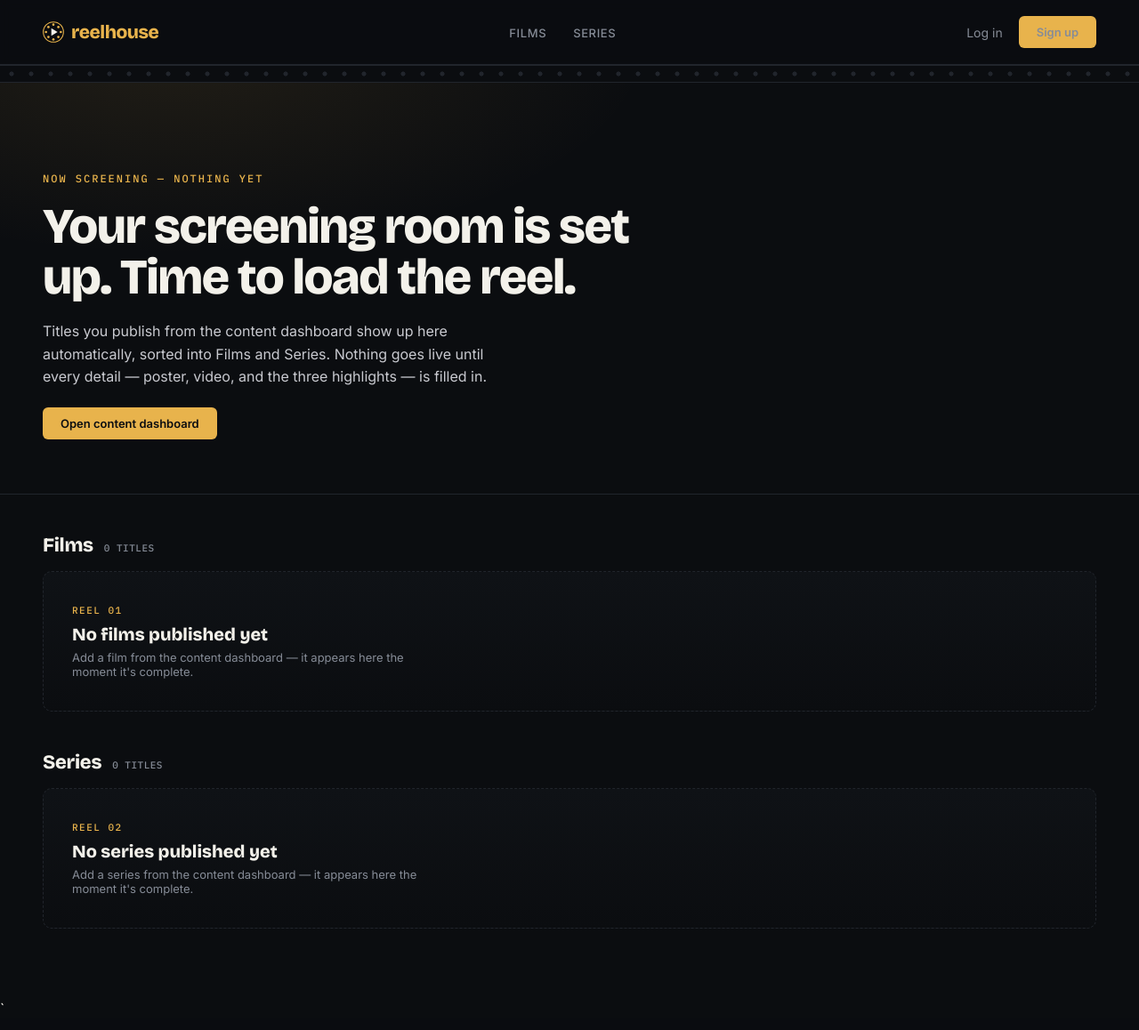
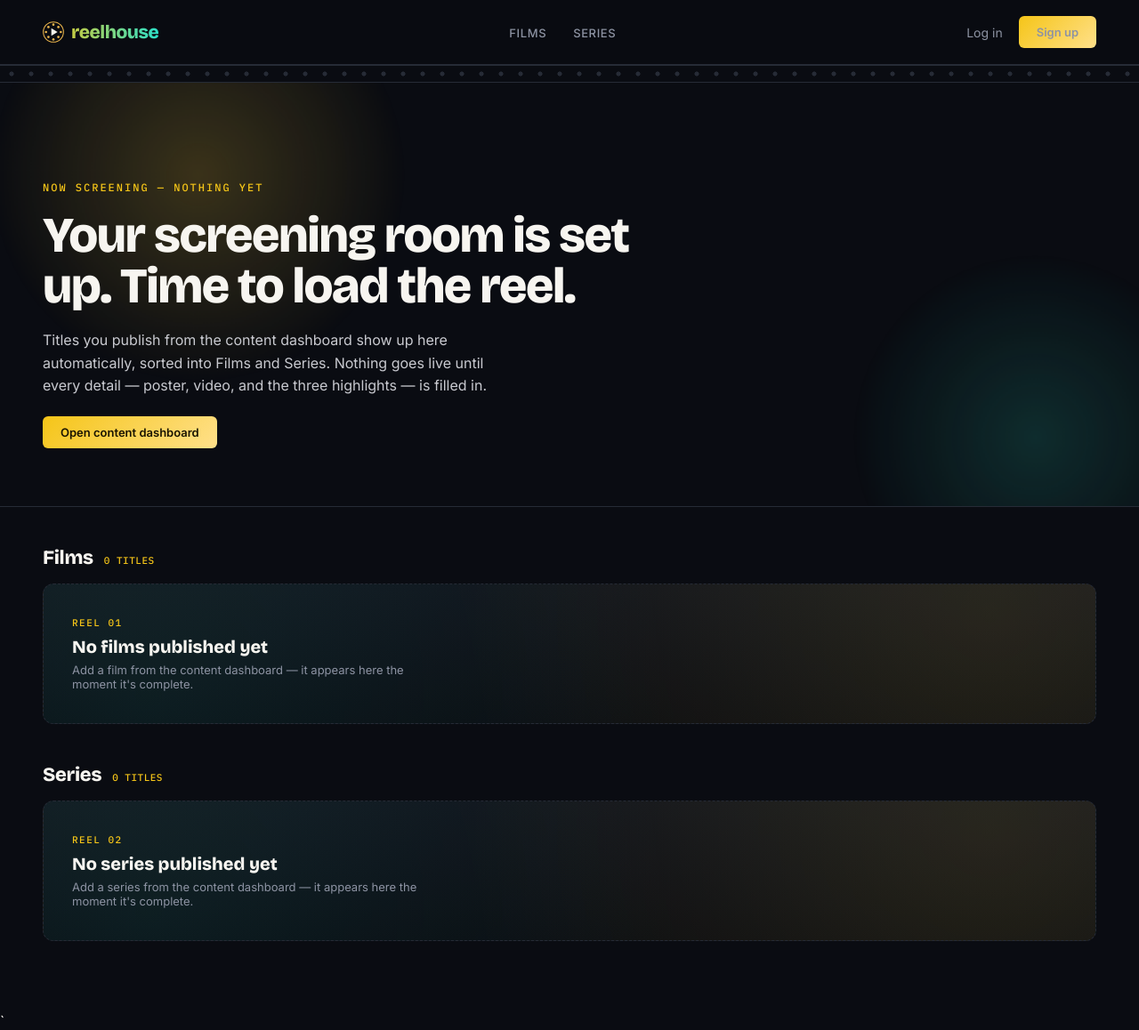
Before and after one commit to abandal942-cmd/reelhouse, a Flask app: page / in a window 1280 px wide. Shown: the whole page at 89% size. Before the commit the page ends 1131 px from the top, so only its background shows below. Run offline with Flask 3, Linux system fonts and the light colour scheme.

Commit message:
Switch to yellow accent, portrait poster cards

```diff
--- a/static/css/style.css
+++ b/static/css/style.css
@@ -1,17 +1,15 @@
 @import url('https://fonts.googleapis.com/css2?family=Bricolage+Grotesque:wght@400;600;800&family=Inter:wght@400;500;600&family=IBM+Plex+Mono:wght@500&display=swap');
 
 :root{
-  --bg: #0B0D10;
-  --bg-raised: #0F1216;
-  --card: #14171C;
-  --card-hover: #1B1F26;
-  --ink: #F3F1EA;
-  --muted: #868C97;
-  --gold: #E8B34C;
-  --gold-dim: #B98C39;
-  --teal: #1F6F63;
-  --line: #21252C;
-  --danger: #E06B5C;
+  --bg: #0A0C12;
+  --bg-raised: #11141C;
+  --card: #171B25;
+  --ink: #F7F5F0;
+  --muted: #8D93A3;
+  --accent: #F5C518;
+  --accent2: #2DE0C8;
+  --line: #262B36;
+  --danger: #FF6A6A;
 }
 
 *{box-sizing:border-box; margin:0; padding:0;}
@@ -22,9 +20,14 @@ body{
   -webkit-font-smoothing:antialiased;
 }
 a{color:inherit; text-decoration:none;}
-:focus-visible{outline:2px solid var(--gold); outline-offset:2px;}
+:focus-visible{outline:2px solid var(--accent); outline-offset:2px;}
 
-/* ---------- sprocket / film-strip motif ---------- */
+@keyframes fadeUp{ from{opacity:0; transform:translateY(10px);} to{opacity:1; transform:translateY(0);} }
+@keyframes drift{ 0%{transform:translate(0,0);} 50%{transform:translate(24px,-18px);} 100%{transform:translate(0,0);} }
+@keyframes shine{ 0%{transform:translateX(-120%) skewX(-20deg);} 100%{transform:translateX(220%) skewX(-20deg);} }
+@keyframes pulseGlow{ 0%,100%{opacity:0.5;} 50%{opacity:1;} }
+@keyframes popIn{ from{opacity:0; transform:scale(0.6);} to{opacity:1; transform:scale(1);} }
+
 .sprocket-rule{
   height:20px;
   background-image: radial-gradient(circle, var(--line) 2.5px, transparent 2.6px);
@@ -40,22 +43,16 @@ nav{
   position:sticky; top:0; z-index:50;
   display:flex; align-items:center; justify-content:space-between;
   padding:18px 48px;
-  background:rgba(11,13,16,0.94);
+  background:rgba(10,12,18,0.94);
   backdrop-filter:blur(6px);
   border-bottom:1px solid var(--line);
 }
 .logo{
   font-family:'Bricolage Grotesque', sans-serif;
   font-weight:800; font-size:21px; letter-spacing:-0.5px;
-  color:var(--gold);
+  background:linear-gradient(90deg, var(--accent), var(--accent2));
+  -webkit-background-clip:text; background-clip:text; color:transparent;
   display:flex; align-items:center; gap:8px;
-}
-.logo::before{
-  content:"";
-  width:9px; height:9px; border-radius:50%;
-  background:var(--gold);
-  box-shadow: -14px 0 0 var(--gold-dim), 14px 0 0 var(--gold-dim);
-  display:none;
 }
 .navlinks{display:flex; gap:30px; list-style:none;}
 .navlinks a{font-size:13px; color:var(--muted); transition:color .2s; text-transform:uppercase; letter-spacing:0.6px; font-weight:500;}
@@ -65,118 +62,137 @@ nav{
 .navright a:hover{color:var(--ink);}
 .btn{
   border:none; border-radius:6px; padding:10px 20px;
-  font-size:13px; font-weight:600; cursor:pointer;
+  font-size:13px; font-weight:700; cursor:pointer;
   font-family:'Inter', sans-serif;
-  transition:transform .15s ease, opacity .15s ease;
+  transition:transform .15s ease, box-shadow .2s ease;
 }
 .btn:hover{transform:translateY(-1px);}
-.btn-gold{background:var(--gold); color:#0B0D10;}
-.btn-gold:hover{opacity:0.92;}
+.btn-gold{background:linear-gradient(135deg, var(--accent), #FFE08A); color:#191400;}
+.btn-gold:hover{box-shadow:0 8px 24px rgba(255,210,63,0.4);}
 .btn-ghost{background:rgba(255,255,255,0.08); color:var(--ink); border:1px solid var(--line);}
 
 /* ---------- FLASH ---------- */
 .flash{padding:12px 48px; font-size:13px; letter-spacing:0.2px;}
-.flash.success{background:rgba(31,111,99,0.22); color:#7fd9c4;}
-.flash.error{background:rgba(224,107,92,0.16); color:#f0a99c;}
+.flash.success{background:rgba(45,224,200,0.16); color:var(--accent2);}
+.flash.error{background:rgba(255,106,106,0.14); color:#ff9d9d;}
 
 /* ---------- SECTION LABELS ---------- */
-.section-label{
-  padding:0 48px; margin:44px 0 16px;
-  display:flex; align-items:baseline; gap:12px;
-}
-.section-label h2{
-  font-family:'Bricolage Grotesque', sans-serif; font-weight:800; font-size:22px; letter-spacing:-0.3px;
-}
-.section-label .count{
-  font-family:'IBM Plex Mono', monospace; font-size:11px; color:var(--muted); letter-spacing:0.5px;
-}
+.section-label{padding:0 48px; margin:44px 0 16px; display:flex; align-items:baseline; gap:12px;}
+.section-label h2{font-family:'Bricolage Grotesque', sans-serif; font-weight:800; font-size:22px; letter-spacing:-0.3px;}
+.section-label .count{font-family:'IBM Plex Mono', monospace; font-size:11px; color:var(--accent); letter-spacing:0.5px;}
 
 /* ---------- ROWS ---------- */
 .rows{padding-bottom:80px;}
-.row{margin-bottom:38px;}
+.row{margin-bottom:38px; animation:fadeUp .5s ease both;}
 .row-head{display:flex; justify-content:space-between; align-items:baseline; padding:0 48px; margin-bottom:14px;}
 .row-title{font-size:16px; font-weight:600; color:#D7D3C8;}
-.row-track{display:flex; gap:14px; overflow-x:auto; padding:0 48px 10px;}
+.row-track{display:flex; gap:14px; overflow-x:auto; padding:0 48px 14px;}
 .row-track::-webkit-scrollbar{height:0;}
 
+/* ---------- CARDS: portrait poster style ---------- */
 .card{
-  flex:0 0 230px; height:130px; border-radius:8px;
-  background:var(--card); background-size:cover; background-position:center;
+  flex:0 0 170px; height:250px; border-radius:8px;
+  background:linear-gradient(150deg, var(--card), var(--bg-raised));
+  background-size:cover; background-position:center;
   position:relative; cursor:pointer; overflow:hidden;
-  transition:transform .2s ease, box-shadow .2s ease;
+  transition:transform .3s cubic-bezier(.2,.8,.3,1.3), box-shadow .3s ease, border-color .3s ease;
   border:1px solid var(--line);
 }
-.card:hover{transform:scale(1.05) translateY(-4px); box-shadow:0 16px 30px rgba(0,0,0,0.55); z-index:5; border-color:var(--gold-dim);}
-.card-shade{position:absolute; inset:0; background:linear-gradient(180deg, transparent 35%, rgba(0,0,0,0.92) 100%);}
+.card::before{
+  content:""; position:absolute; inset:0;
+  background:radial-gradient(circle at center, rgba(255,210,63,0.0), transparent 70%);
+  transition:background .3s ease;
+  pointer-events:none;
+}
+.card::after{
+  content:""; position:absolute; top:0; bottom:0; left:0; width:40%;
+  background:linear-gradient(90deg, transparent, rgba(255,255,255,0.18), transparent);
+  transform:translateX(-120%) skewX(-20deg);
+  pointer-events:none;
+}
+.card .play-badge{
+  position:absolute; top:50%; left:50%; transform:translate(-50%,-50%) scale(0);
+  width:40px; height:40px; border-radius:50%;
+  background:linear-gradient(135deg, var(--accent), var(--accent2));
+  display:flex; align-items:center; justify-content:center;
+  transition:transform .25s cubic-bezier(.2,.8,.3,1.4);
+  z-index:2;
+}
+.card .play-badge::after{
+  content:""; width:0; height:0;
+  border-top:7px solid transparent; border-bottom:7px solid transparent;
+  border-left:11px solid #0A0C12; margin-left:3px;
+}
+.card:hover{
+  transform:scale(1.09) translateY(-8px);
+  box-shadow:0 20px 40px rgba(0,0,0,0.6), 0 0 0 2px var(--accent);
+  z-index:5; border-color:var(--accent);
+}
+.card:hover::after{ animation:shine .8s ease forwards; }
+.card:hover .play-badge{ transform:translate(-50%,-50%) scale(1); animation:popIn .3s ease; }
+.card-shade{position:absolute; inset:0; background:linear-gradient(180deg, transparent 25%, rgba(0,0,0,0.95) 100%);}
 .card-info{position:absolute; left:12px; right:12px; bottom:9px;}
-.card-title{font-size:13px; font-weight:600;}
-.card-year{font-family:'IBM Plex Mono', monospace; font-size:10px; color:var(--gold); margin-top:2px;}
+.card-title{font-size:13px; font-weight:700;}
+.card-year{font-family:'IBM Plex Mono', monospace; font-size:10px; color:var(--accent2); margin-top:2px;}
 
 /* ---------- EMPTY MARQUEE ---------- */
 .marquee-empty{
-  margin:0 48px;
-  border:1px dashed var(--line);
-  border-radius:10px;
-  padding:36px 32px;
-  display:flex; align-items:center; justify-content:space-between; gap:24px;
-  flex-wrap:wrap;
-  background:linear-gradient(180deg, var(--bg-raised), var(--bg));
+  margin:0 48px; border:1px dashed var(--line); border-radius:12px; padding:36px 32px;
+  display:flex; align-items:center; justify-content:space-between; gap:24px; flex-wrap:wrap;
+  background:
+    radial-gradient(circle at 90% 20%, rgba(255,210,63,0.10), transparent 55%),
+    radial-gradient(circle at 10% 80%, rgba(45,224,200,0.08), transparent 55%),
+    linear-gradient(180deg, var(--bg-raised), var(--bg));
 }
-.marquee-empty .m-eyebrow{
-  font-family:'IBM Plex Mono', monospace; font-size:11px; color:var(--gold);
-  letter-spacing:1.5px; text-transform:uppercase; margin-bottom:8px;
-}
+.marquee-empty .m-eyebrow{font-family:'IBM Plex Mono', monospace; font-size:11px; color:var(--accent); letter-spacing:1.5px; text-transform:uppercase; margin-bottom:8px;}
 .marquee-empty h3{font-family:'Bricolage Grotesque'; font-size:20px; margin-bottom:6px;}
 .marquee-empty p{font-size:13px; color:var(--muted); max-width:420px;}
 
-/* ---------- HERO (landing, no titles at all) ---------- */
-.landing-hero{
-  padding:100px 48px 70px;
-  border-bottom:1px solid var(--line);
-  position:relative;
-  background:
-    radial-gradient(ellipse 900px 400px at 15% -10%, rgba(232,179,76,0.10), transparent 60%);
+/* ---------- HERO ---------- */
+.landing-hero{padding:110px 48px 74px; border-bottom:1px solid var(--line); position:relative; overflow:hidden;}
+.landing-hero::before{
+  content:""; position:absolute; top:-140px; left:-60px; width:520px; height:520px; border-radius:50%;
+  background:radial-gradient(circle, rgba(255,210,63,0.22), transparent 65%);
+  animation:drift 11s ease-in-out infinite, pulseGlow 4s ease-in-out infinite;
 }
-.landing-hero .eyebrow{
-  font-family:'IBM Plex Mono', monospace; font-size:12px; letter-spacing:2px; text-transform:uppercase;
-  color:var(--gold); margin-bottom:18px;
+.landing-hero::after{
+  content:""; position:absolute; bottom:-170px; right:-90px; width:460px; height:460px; border-radius:50%;
+  background:radial-gradient(circle, rgba(45,224,200,0.18), transparent 65%);
+  animation:drift 14s ease-in-out infinite reverse, pulseGlow 5s ease-in-out infinite;
 }
-.landing-hero h1{
-  font-family:'Bricolage Grotesque', sans-serif; font-weight:800;
-  font-size:56px; line-height:1.02; letter-spacing:-1.5px; max-width:720px; margin-bottom:20px;
-}
-.landing-hero p{font-size:16px; color:#C9CAD0; max-width:520px; line-height:1.6; margin-bottom:28px;}
+.landing-hero .eyebrow{font-family:'IBM Plex Mono', monospace; font-size:12px; letter-spacing:2px; text-transform:uppercase; color:var(--accent); margin-bottom:18px; position:relative;}
+.landing-hero h1{font-family:'Bricolage Grotesque', sans-serif; font-weight:800; font-size:56px; line-height:1.02; letter-spacing:-1.5px; max-width:720px; margin-bottom:20px; position:relative;}
+.landing-hero p{font-size:16px; color:#C9CAD0; max-width:520px; line-height:1.6; margin-bottom:28px; position:relative;}
 
 /* ---------- DETAIL PAGE ---------- */
 .detail-hero{padding:64px 48px; display:flex; gap:36px; flex-wrap:wrap; border-bottom:1px solid var(--line);}
-.detail-poster{width:280px; height:160px; border-radius:10px; background-size:cover; background-position:center; flex-shrink:0; border:1px solid var(--line);}
+.detail-poster{width:280px; height:160px; border-radius:12px; background-size:cover; background-position:center; flex-shrink:0; border:1px solid var(--line); box-shadow:0 20px 40px rgba(0,0,0,0.4);}
 .detail-title{font-family:'Bricolage Grotesque', sans-serif; font-weight:800; font-size:38px; margin-bottom:10px;}
 .detail-meta{font-size:13px; color:var(--muted); margin-bottom:16px; font-family:'IBM Plex Mono', monospace; letter-spacing:0.4px;}
 .detail-desc{font-size:15px; color:#C9CAD0; max-width:560px; line-height:1.6; margin-bottom:20px;}
 .points{list-style:none; display:flex; flex-direction:column; gap:8px; margin-bottom:24px;}
 .points li{font-size:14px; padding-left:18px; position:relative; color:var(--ink);}
-.points li::before{content:"—"; position:absolute; left:0; color:var(--gold);}
+.points li::before{content:"—"; position:absolute; left:0; color:var(--accent);}
 .detail-actions{display:flex; gap:12px;}
 .player{padding:40px 48px;}
-.player video{width:100%; max-width:900px; border-radius:10px; background:#000; border:1px solid var(--line);}
+.player video{width:100%; max-width:900px; border-radius:12px; background:#000; border:1px solid var(--line);}
 
-/* ---------- AUTH: split screen ---------- */
+/* ---------- AUTH ---------- */
 .auth-wrap{display:grid; grid-template-columns:1fr 1fr; min-height:calc(100vh - 63px);}
 .auth-visual{
   position:relative; overflow:hidden;
   background:
-    linear-gradient(180deg, rgba(11,13,16,0.55), rgba(11,13,16,0.92)),
-    repeating-linear-gradient(100deg, #201810 0px, #201810 90px, #14100b 90px, #14100b 180px);
-  display:flex; flex-direction:column; justify-content:flex-end;
-  padding:56px;
+    linear-gradient(180deg, rgba(10,12,18,0.5), rgba(10,12,18,0.92)),
+    repeating-linear-gradient(100deg, #23130a 0px, #23130a 90px, #150c07 90px, #150c07 180px);
+  display:flex; flex-direction:column; justify-content:flex-end; padding:56px;
   border-right:1px solid var(--line);
 }
-.auth-visual .quote-mark{font-family:'Bricolage Grotesque'; font-size:64px; color:var(--gold); line-height:0.7; margin-bottom:12px;}
+.auth-visual .quote-mark{font-family:'Bricolage Grotesque'; font-size:64px; color:var(--accent); line-height:0.7; margin-bottom:12px;}
 .auth-visual h2{font-family:'Bricolage Grotesque'; font-weight:800; font-size:30px; max-width:380px; line-height:1.1; margin-bottom:14px;}
 .auth-visual p{font-size:13px; color:var(--muted); max-width:340px; font-family:'IBM Plex Mono', monospace;}
 .auth-form-side{display:flex; align-items:center; justify-content:center; padding:40px;}
 .form-page{max-width:380px; width:100%;}
-.form-page .kicker{font-family:'IBM Plex Mono', monospace; font-size:11px; color:var(--gold); letter-spacing:1.5px; text-transform:uppercase; margin-bottom:10px;}
+.form-page .kicker{font-family:'IBM Plex Mono', monospace; font-size:11px; color:var(--accent); letter-spacing:1.5px; text-transform:uppercase; margin-bottom:10px;}
 .form-page h1{font-family:'Bricolage Grotesque', sans-serif; font-size:30px; margin-bottom:8px; letter-spacing:-0.5px;}
 .form-page .sub{font-size:13px; color:var(--muted); margin-bottom:28px;}
 .field{margin-bottom:16px;}
@@ -184,13 +200,13 @@ nav{
 .field input, .field select, .field textarea{
   width:100%; padding:12px 14px; background:var(--card); border:1px solid var(--line);
   border-radius:7px; color:var(--ink); font-size:14px; font-family:'Inter', sans-serif;
-  transition:border-color .15s ease;
+  transition:border-color .15s ease, box-shadow .15s ease;
 }
-.field input:focus, .field select:focus, .field textarea:focus{border-color:var(--gold); outline:none;}
+.field input:focus, .field select:focus, .field textarea:focus{border-color:var(--accent); outline:none; box-shadow:0 0 0 3px rgba(255,210,63,0.18);}
 .field textarea{resize:vertical; min-height:80px;}
 .form-page .btn{width:100%; padding:13px; margin-top:6px;}
 .form-switch{font-size:13px; color:var(--muted); margin-top:20px; text-align:center;}
-.form-switch a{color:var(--gold); font-weight:600;}
+.form-switch a{color:var(--accent); font-weight:600;}
 
 @media (max-width:860px){
   .auth-wrap{grid-template-columns:1fr;}
@@ -203,7 +219,7 @@ nav{
 .admin-table{width:100%; border-collapse:collapse; margin-top:20px;}
 .admin-table th, .admin-table td{padding:10px 12px; text-align:left; border-bottom:1px solid var(--line); font-size:13px;}
 .admin-table th{color:var(--muted); font-weight:500; text-transform:uppercase; font-size:11px; letter-spacing:0.5px;}
-.status-live{color:var(--teal); font-weight:600;}
+.status-live{color:var(--accent2); font-weight:600;}
 .status-draft{color:var(--danger); font-weight:600;}
 .admin-actions a, .admin-actions button{font-size:12px; color:var(--muted); margin-right:10px; background:none; border:none; cursor:pointer; font-family:'Inter', sans-serif;}
 .admin-actions a:hover, .admin-actions button:hover{color:var(--ink);}
```
